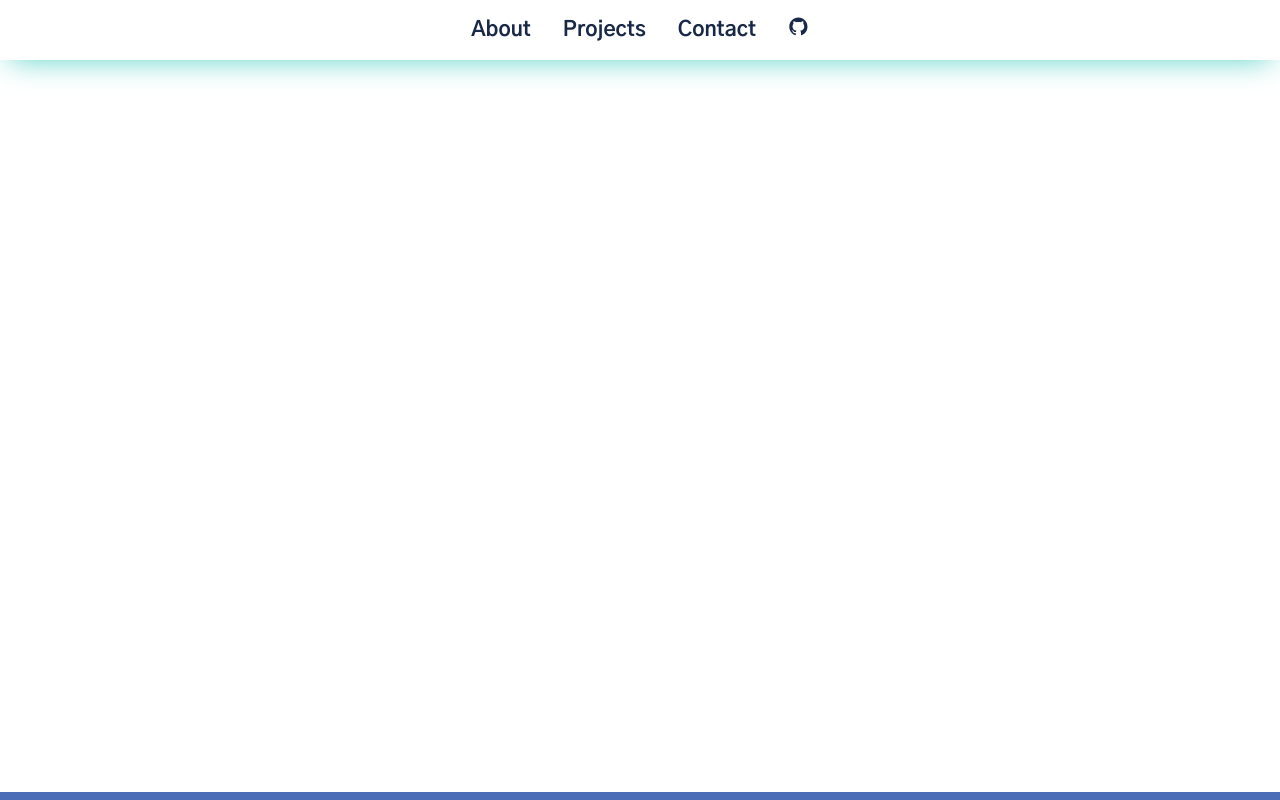
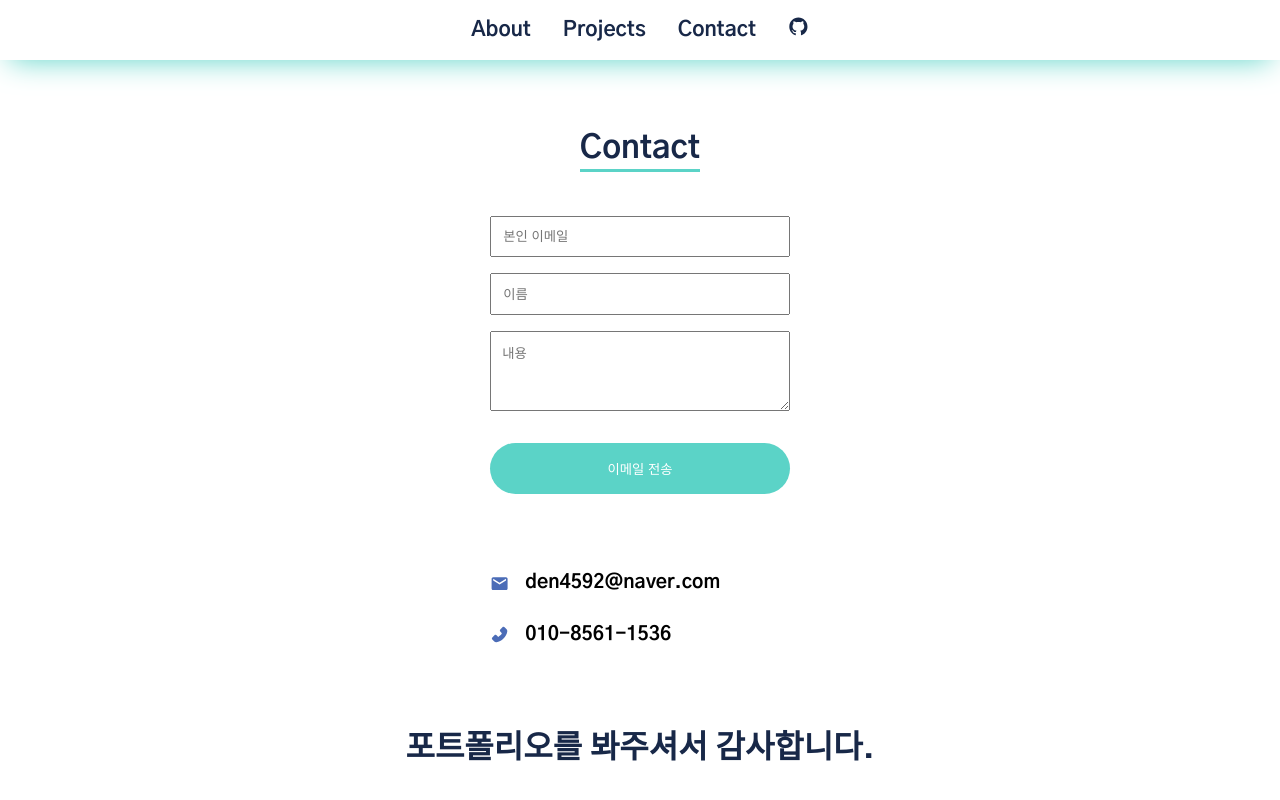
Before and after one commit to den4592/ilya-portfolio, a React (Create React App) app: page /contact in a window 1280 px wide. Shown: the top 800 px of the page. Built offline with nearby package versions, Linux system fonts and the light colour scheme.

Commit message:
contact component

```diff
--- a/src/components/Nav.js
+++ b/src/components/Nav.js
@@ -20,11 +20,7 @@ const Nav = () => {
             <Link to="/contact">Contact</Link>
           </li>
           <li>
-            <a
-              style={{ fontSize: "1.3rem" }}
-              href="https://github.com/den4592"
-              target="__blank"
-            >
+            <a href="https://github.com/den4592" target="__blank">
               <AiFillGithub />
             </a>
           </li>
--- a/src/css/style.css
+++ b/src/css/style.css
@@ -277,6 +277,63 @@ section {
   margin: 0 auto;
   position: relative; }
 
+.contact {
+  margin-top: 7rem; }
+  .contact form {
+    margin-top: 2rem;
+    display: flex;
+    flex-direction: column;
+    align-items: center; }
+    .contact form input {
+      width: 100%;
+      padding: 0.7rem;
+      max-width: 300px; }
+    .contact form textarea {
+      width: 100%;
+      padding: 0.7rem;
+      min-height: 5rem;
+      max-height: 15rem;
+      max-width: 300px; }
+    .contact form input + input {
+      margin: 1rem 0; }
+    .contact form input:focus,
+    .contact form textarea:focus {
+      background-color: #e0e4ee;
+      outline: 1px solid #5bd3c7; }
+  .contact .submit-btn {
+    width: 100%;
+    max-width: 300px;
+    margin: 2rem 0;
+    border: none;
+    padding: 1rem 0;
+    border-radius: 100px;
+    background-color: #5bd3c7;
+    color: #ffffff; }
+    .contact .submit-btn:hover {
+      opacity: 0.7;
+      cursor: pointer; }
+  .contact .contacts {
+    width: 100%;
+    max-width: 300px;
+    margin: 0 auto; }
+    .contact .contacts .item {
+      display: flex;
+      align-items: center;
+      line-height: 0;
+      margin-top: 3rem; }
+      .contact .contacts .item span {
+        font-size: 1.2rem; }
+        .contact .contacts .item span:nth-child(1) {
+          padding-right: 1rem;
+          color: #4b6cb7; }
+        .contact .contacts .item span:nth-child(2) {
+          font-weight: 700; }
+    .contact .contacts .item + .item {
+      margin-top: 2rem; }
+  .contact h2 {
+    padding-top: 5rem;
+    line-height: 3rem; }
+
 /*media query*/
 @media screen and (min-width: 480px) {
   .project-content .project-container a .link-btn {
--- a/src/helpers/ProjectList.js
+++ b/src/helpers/ProjectList.js
@@ -35,7 +35,7 @@ export const ProjectList = [
   },
   {
     title: "모바일 청첩장",
-    text: "지인의 부탁으로 모바일 청첩장을 구현하게 되었습니다. 방명록 기능 때문에 데이터베이스와 서버가 필요하게 되어 아키텍처를 클라이언트 / 서버 구조로 분할 후 개발을 진행하였습니다.  ",
+    text: "지인의 부탁으로 모바일 청첩장을 구현하게 되었습니다. 방명록 기능 때문에 데이터베이스와 서버가 필요하게 되어 아키텍처를 클라이언트(React-배포:Netlify) / 서버(Express.js-배포:Heroku) 구조로 분할 후 개발을 진행하였습니다. 각정 애니메이션 효과들은 gsap을 통해 구현하였습니다.",
     img: wedding_invitation,
     build_stack: ["MongoDB", "Express.js", "React", "Node.js", "gsap"],
     link: "https://byeongju-ilsun.netlify.app",
--- a/src/pages/Contact.js
+++ b/src/pages/Contact.js
@@ -1,7 +1,37 @@
+import { MdEmail } from "react-icons/md";
+import { AiFillPhone } from "react-icons/ai";
+
 const Contact = () => {
   return (
     <section className="contact-section">
-      <div className="contact"></div>
+      <div className="container">
+        <div className="contact">
+          <h1 className="title title-black">
+            <span>Contact</span>
+          </h1>
+          <form>
+            <input type="email" placeholder="본인 이메일" />
+            <input type="text" placeholder="이름" />
+            <textarea placeholder="내용"></textarea>
+            <button className="submit-btn">이메일 전송</button>
+          </form>
+          <div className="contacts">
+            <div className="email item">
+              <span>
+                <MdEmail />
+              </span>
+              <span>den4592@naver.com</span>
+            </div>
+            <div className="phone item">
+              <span>
+                <AiFillPhone />
+              </span>
+              <span>010-8561-1536</span>
+            </div>
+          </div>
+          <h2 className="title-black">포트폴리오를 봐주셔서 감사합니다.</h2>
+        </div>
+      </div>
     </section>
   );
 };
--- a/src/pages/ProjectContent.js
+++ b/src/pages/ProjectContent.js
@@ -2,6 +2,7 @@ import { useParams } from "react-router-dom";
 import { ProjectList } from "../helpers/ProjectList";
 import { TiArrowBack } from "react-icons/ti";
 import { useNavigate } from "react-router-dom";
+import { AiFillGithub } from "react-icons/ai";
 
 const ProjectContent = () => {
   const { id } = useParams();
--- a/src/scss/main.scss
+++ b/src/scss/main.scss
@@ -40,6 +40,78 @@ section {
   position: relative;
 }
 
+.contact {
+  margin-top: 7rem;
+  form {
+    margin-top: 2rem;
+    display: flex;
+    flex-direction: column;
+    align-items: center;
+    input {
+      width: 100%;
+      padding: 0.7rem;
+      max-width: 300px;
+    }
+    textarea {
+      width: 100%;
+      padding: 0.7rem;
+      min-height: 5rem;
+      max-height: 15rem;
+      max-width: 300px;
+    }
+    input + input {
+      margin: 1rem 0;
+    }
+    input:focus,
+    textarea:focus {
+      background-color: $gray;
+      outline: 1px solid $mint;
+    }
+  }
+  .submit-btn {
+    width: 100%;
+    max-width: 300px;
+    margin: 2rem 0;
+    border: none;
+    padding: 1rem 0;
+    border-radius: 100px;
+    background-color: $mint;
+    color: $white;
+    &:hover {
+      opacity: 0.7;
+      cursor: pointer;
+    }
+  }
+  .contacts {
+    width: 100%;
+    max-width: 300px;
+    margin: 0 auto;
+    .item {
+      display: flex;
+      align-items: center;
+      line-height: 0;
+      margin-top: 3rem;
+      span {
+        font-size: 1.2rem;
+        &:nth-child(1) {
+          padding-right: 1rem;
+          color: $blue;
+        }
+        &:nth-child(2) {
+          font-weight: 700;
+        }
+      }
+    }
+    .item + .item {
+      margin-top: 2rem;
+    }
+  }
+  h2 {
+    padding-top: 5rem;
+    line-height: 3rem;
+  }
+}
+
 /*media query*/
 @media screen and (min-width: 480px) {
   .project-content {
```
